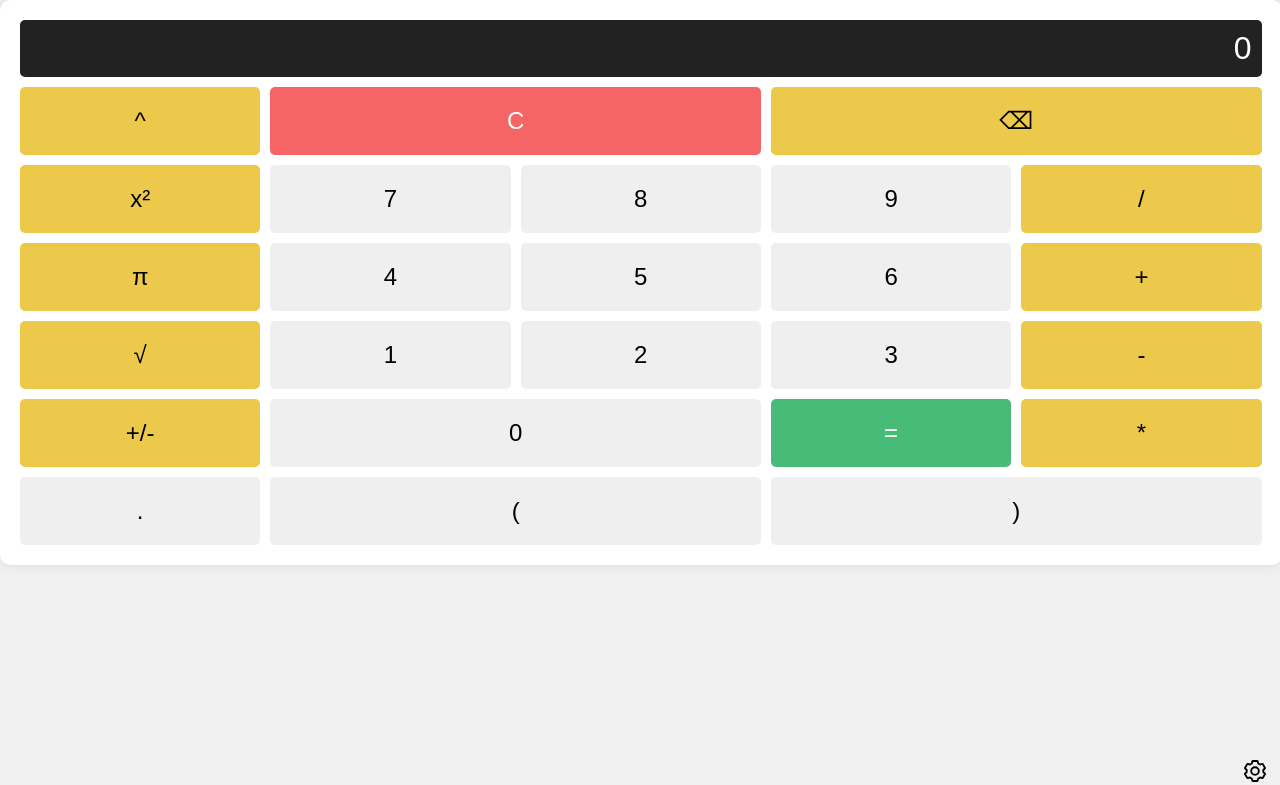
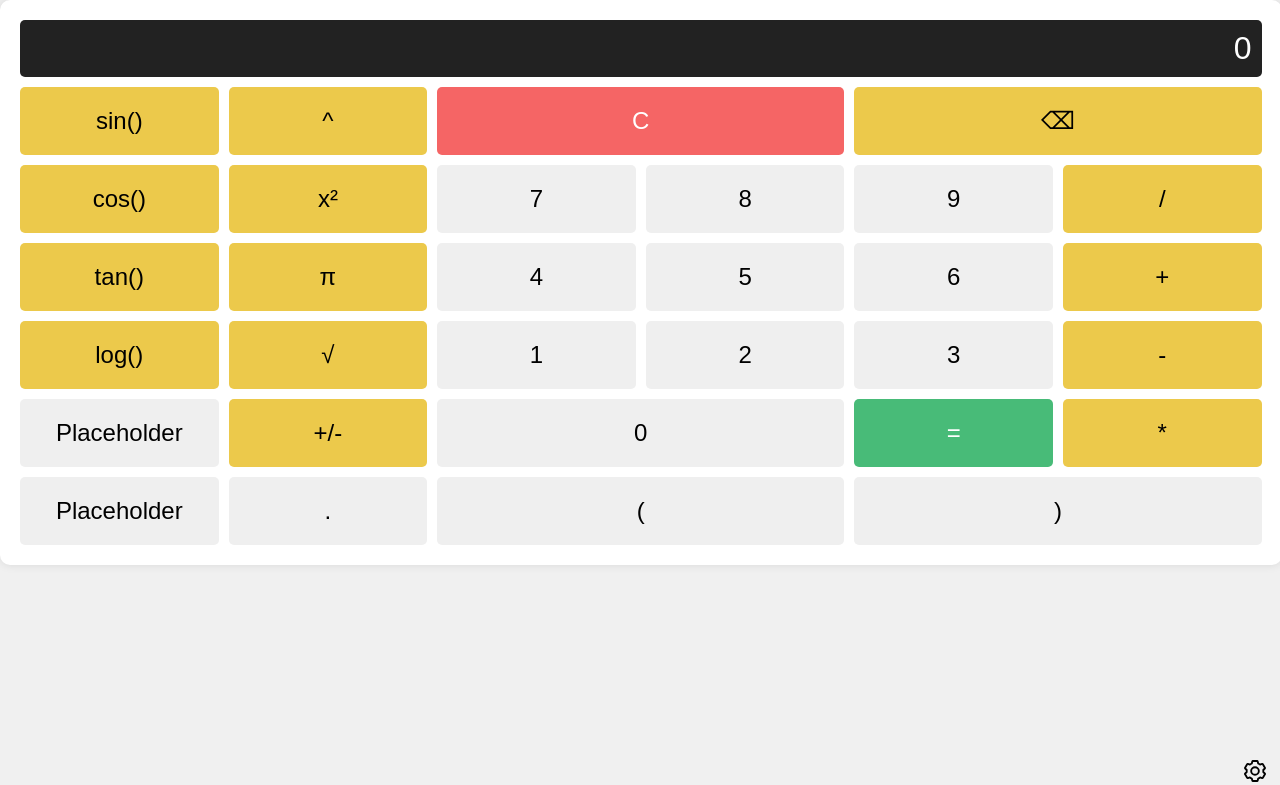
Before and after one commit to Addanine/scicalc, a Flask app: page / in a window 1280 px wide. Shown: the top 785 px of the page. Run offline with Flask 3, Linux system fonts and the light colour scheme.

Commit message:
FINALLY FIXED EVERYTHING

```diff
--- a/static/storage.js
+++ b/static/storage.js
@@ -1,12 +1,12 @@
 function toggleDarkMode() {
     document.body.classList.toggle('dark-mode');
-    const darkModeEnabled = document.body.classList.contains('dark-mode'); // Check if dark mode is enabled
+    const darkModeEnabled = document.body.classList.contains('dark-mode');
     localStorage.setItem('darkMode', darkModeEnabled);
     updateSliderIcon(darkModeEnabled);
 }
 
 function applyDarkModePreference() {
-    const darkModeEnabled = localStorage.getItem('darkMode') === 'true'; // Check if dark mode is enabled
+    const darkModeEnabled = localStorage.getItem('darkMode') === 'true';
     if (darkModeEnabled) {
         document.body.classList.add('dark-mode');
         document.getElementById('dark-mode-switch').checked = true;
@@ -17,14 +17,15 @@ function applyDarkModePreference() {
 function updateSliderIcon(darkModeEnabled) {
     const sliderIcon = document.getElementById('slider-icon');
     if (darkModeEnabled) {
-        sliderIcon.src = "{{ url_for('static', filename='assets/moon.svg') }}";
+        sliderIcon.src="static/assets/moon.svg";
         sliderIcon.alt = "Moon Icon";
+
     } else {
-        sliderIcon.src = "{{ url_for('static', filename='assets/sun.svg') }}";
+        sliderIcon.src = "static/assets/sun.svg";
         sliderIcon.alt = "Sun Icon";
     }
 }
 
 document.getElementById('dark-mode-switch').addEventListener('change', toggleDarkMode);
 
-document.addEventListener('DOMContentLoaded', applyDarkModePreference); // Apply dark mode preference when the page loads
+document.addEventListener('DOMContentLoaded', applyDarkModePreference);
--- a/static/style.css
+++ b/static/style.css
@@ -29,7 +29,7 @@ body {
 
 .buttons {
     display: grid;
-    grid-template-columns: repeat(5, 1fr);
+    grid-template-columns: repeat(6, 1fr);
     gap: 10px;
 }
 
--- a/templates/index.html
+++ b/templates/index.html
@@ -25,35 +25,41 @@
     <div id="calculator" class="calculator">
         <div id="result" class="display">0</div>
         <div class="buttons">
+            <button class="button bg-yellow-500" onclick="appendTrigFunc('sin')">sin()</button>
             <button class="button bg-yellow-500" onclick="appendOperator('^')">^</button>
             <button class="button col-span-2 bg-red-500" onclick="clearDisplay()">C</button>
             <button class="button col-span-2 bg-yellow-500" onclick="deleteLast()">⌫</button>
+            <button class="button bg-yellow-500" onclick="appendTrigFunc('cos')">cos()</button>
             <button class="button operator bg-yellow-500" onclick="squareInput()">x²</button>
             <button class="button" onclick="appendCharacter('7')">7</button>
             <button class="button" onclick="appendCharacter('8')">8</button>
             <button class="button" onclick="appendCharacter('9')">9</button>
             <button class="button bg-yellow-500" onclick="appendOperator('/')">/</button>
+            <button class="button bg-yellow-500" onclick="appendTrigFunc('tan')">tan()</button>
             <button class="button bg-yellow-500" onclick="appendPi()">π</button>
             <button class="button" onclick="appendCharacter('4')">4</button>
             <button class="button" onclick="appendCharacter('5')">5</button>
             <button class="button" onclick="appendCharacter('6')">6</button>
             <button class="button bg-yellow-500" onclick="appendOperator('+')">+</button>
+            <button class="button bg-yellow-500" onclick="appendLog('10')">log()</button>
             <button class="button bg-yellow-500" onclick="appendOperator('√')">√</button>
             <button class="button" onclick="appendCharacter('1')">1</button>
             <button class="button" onclick="appendCharacter('2')">2</button>
             <button class="button" onclick="appendCharacter('3')">3</button>
             <button class="button bg-yellow-500" onclick="appendOperator('-')">-</button>
+            <button class="button" onclick="deleteLast()">Placeholder</button>
             <button class="button bg-yellow-500" onclick="makeNegative()">+/-</button>
             <button class="button col-span-2" onclick="appendCharacter('0')">0</button>
             <button class="button bg-green-500" onclick="calculate()">=</button>
             <button class="button bg-yellow-500" onclick="appendOperator('*')">*</button>
+            <button class="button" onclick="deleteLast()">Placeholder</button>
             <button class="button" onclick="appendCharacter('.')">.</button>
             <button class="button col-span-2" onclick="appendParenthesis('(')">(</button>
             <button class="button col-span-2" onclick="appendParenthesis(')')">)</button>
         </div>
     </div>
 
-    <div id="equations-list" class="equations-log hidden">
+    <div id="equations-list" class="equations-log hidden"></div>
         <ul id="equations"></ul>
     </div>
 
```
